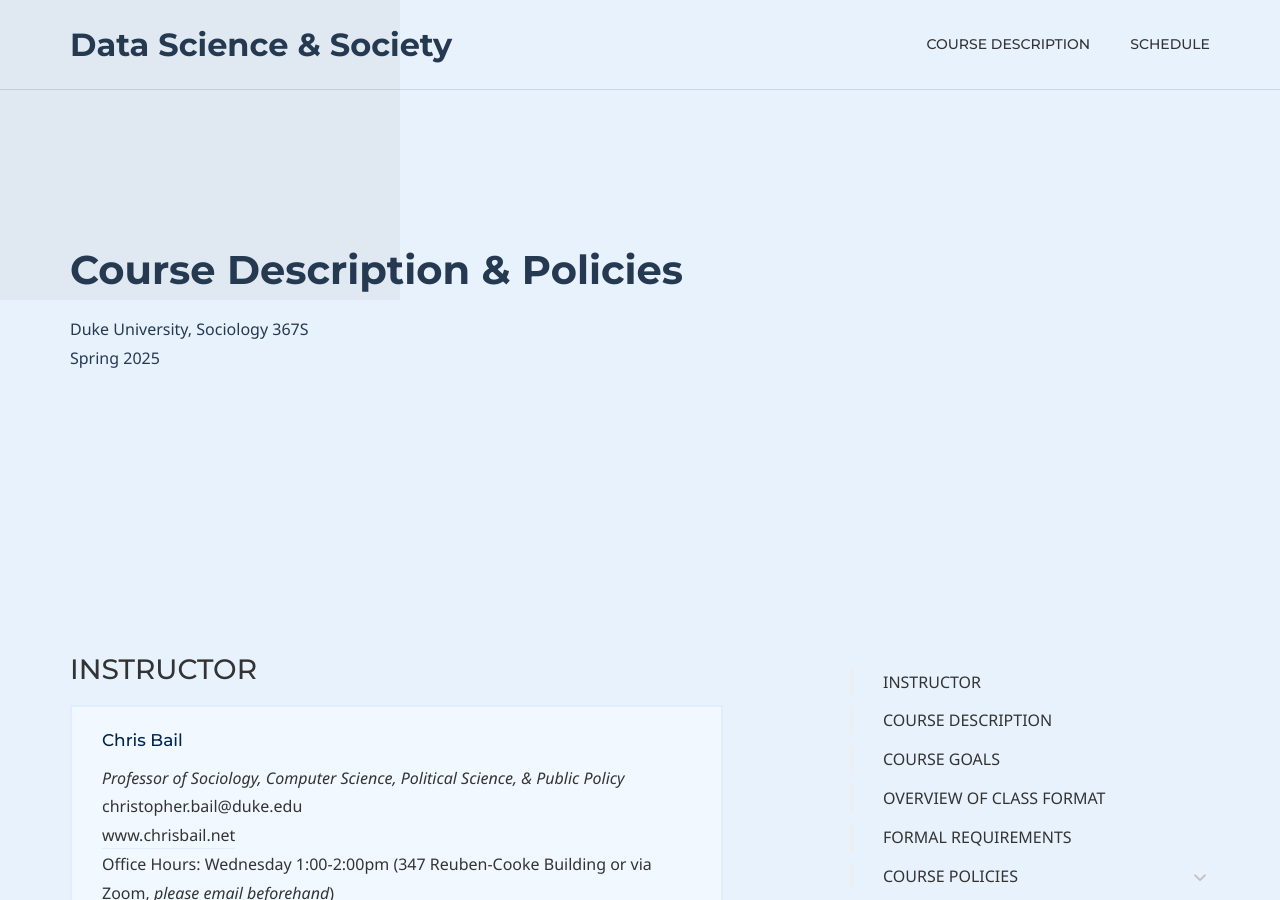
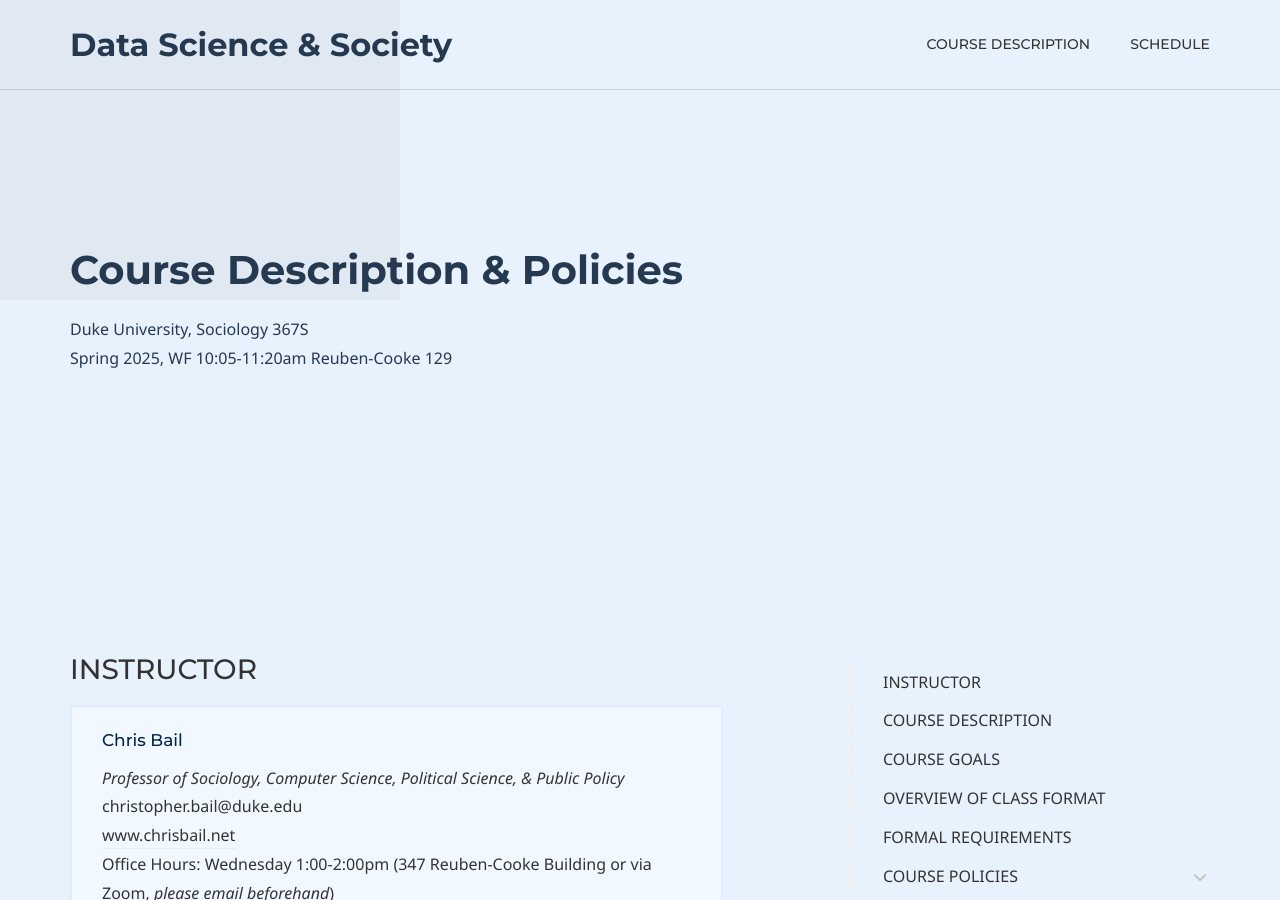
Before and after one commit to dssoc/dssoc.github.io, a Jekyll site: the page built from course.md, in a window 1280 px wide and 900 px high. Built offline with Jekyll 4.4.1, drawn with Linux system fonts in a browser that asks for light colours; some web fonts are replaced.

Commit message:
Update course.md with meeting room and times

```diff
--- a/course.md
+++ b/course.md
@@ -6,7 +6,7 @@ comments: false
 
 # Hero section
 title: Course Description & Policies
-description: Duke University, Sociology 367S <br/> Spring 2025
+description: Duke University, Sociology 367S <br/> Spring 2025, WF 10:05-11:20am Reuben-Cooke 129
 
 
 # Micro navigation
```
